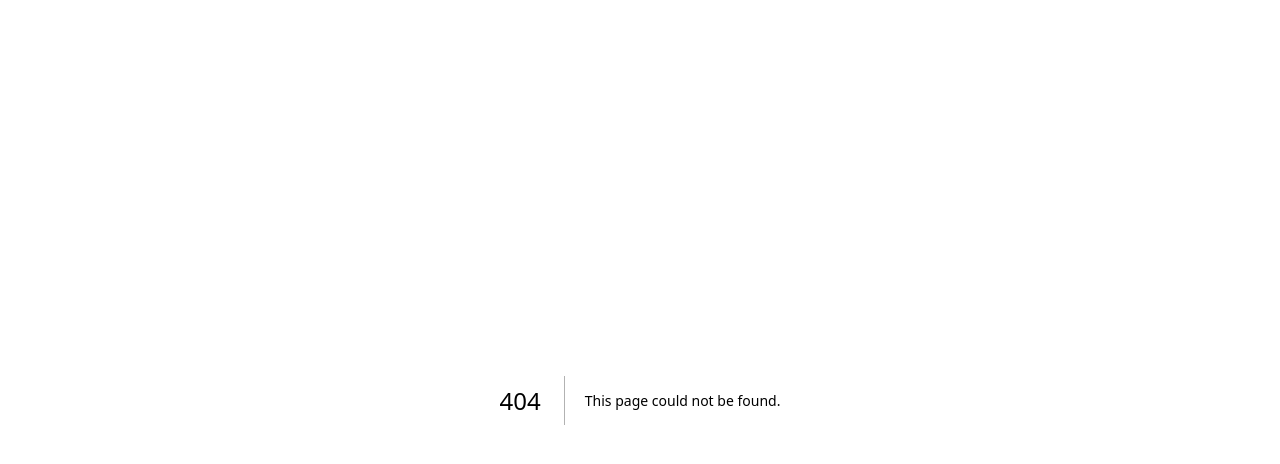
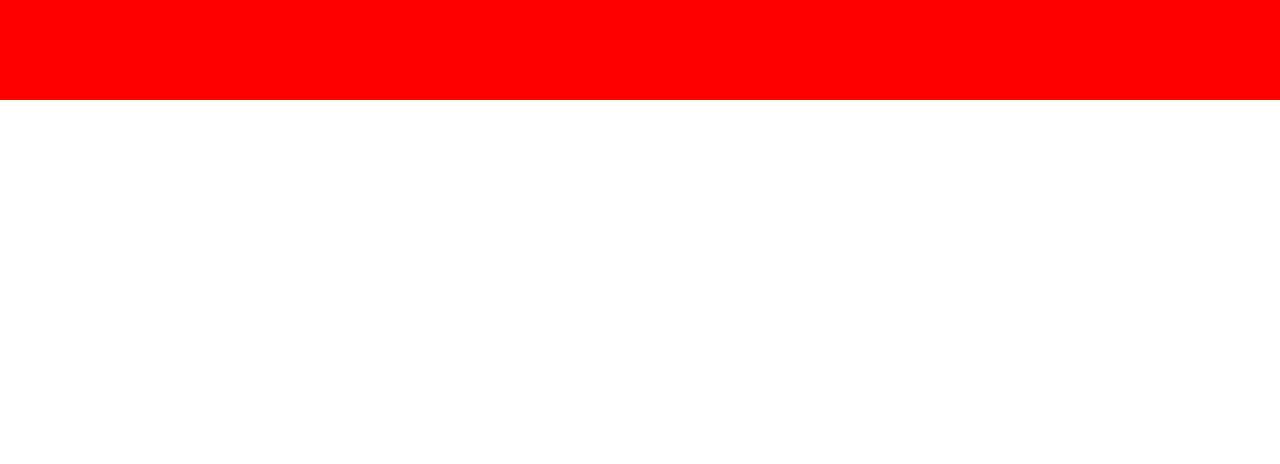
Before and after one commit to KOSTA-POCHACO/mentalk_client, a Next.js app: page /my in a window 1280 px wide. Before the commit this address had no page. Shown: the top 464 px of the page. Built offline with nearby package versions, Linux system fonts and the light colour scheme.

Commit message:
folder init

```diff
--- a/package.json
+++ b/package.json
@@ -11,7 +11,8 @@
   "dependencies": {
     "next": "15.0.3",
     "react": "19.0.0-rc-66855b96-20241106",
-    "react-dom": "19.0.0-rc-66855b96-20241106"
+    "react-dom": "19.0.0-rc-66855b96-20241106",
+    "sass": "^1.82.0"
   },
   "devDependencies": {
     "@types/node": "^20",
--- a/src/app/layout.tsx
+++ b/src/app/layout.tsx
@@ -1,6 +1,7 @@
 import type { Metadata } from "next";
 import localFont from "next/font/local";
 import "./globals.css";
+import Nav from "@/components/layout/Nav";
 
 const geistSans = localFont({
   src: "./fonts/GeistVF.woff",
@@ -26,6 +27,7 @@ export default function RootLayout({
   return (
     <html lang="en">
       <body className={`${geistSans.variable} ${geistMono.variable}`}>
+        <Nav/>
         {children}
       </body>
     </html>
--- /dev/null
+++ b/src/app/my/page.tsx
@@ -0,0 +1,11 @@
+const My : React.FC =  () => {
+
+    return (
+        <>
+            <h1>My page</h1>
+        </>
+    )
+}
+
+
+export default My;
--- /dev/null
+++ b/src/components/layout/Nav.module.scss
@@ -0,0 +1,7 @@
+.nav {
+    position: fixed;
+    display: flex;
+    width: 100vw;
+    height: 100px;
+    background-color: red;
+}
--- /dev/null
+++ b/src/components/layout/Nav.tsx
@@ -0,0 +1,12 @@
+import styles from "./Nav.module.scss"
+
+const Nav : React.FC = () => {
+
+    return (
+        <nav className={styles.nav}>
+
+        </nav>
+    )
+}
+
+export default Nav;
```
Also changed, not shown: src/app/my/coffeechat/page.tsx (added, +11 -0 lines), src/app/my/qna/page.tsx (added, +11 -0 lines), src/app/my/review/page.tsx (added, +11 -0 lines), src/app/login/login.module.scss (added), 1 other file (tests, documents, lock files or other folders).
